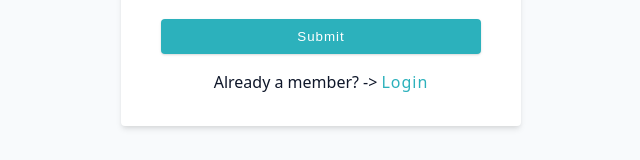
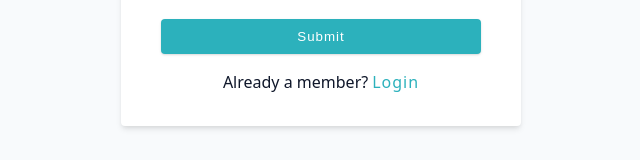
Before and after one commit to Juantrevi/Jb-Platf-BR-FE, a React (Vite) app in the folder client/: page /register in a window 1280 px wide. Shown: the part 624-784 px from the top of the page, without its empty margins (319-959 px from the left). Built offline with nearby package versions, Linux system fonts and the light colour scheme.

Commit message:
-- Code finished (Query pending) [comments]  --

```diff
--- a/client/src/pages/Register.jsx
+++ b/client/src/pages/Register.jsx
@@ -48,7 +48,7 @@ const Register = () => {
                 <SubmitBtn formBtn />
 
                     <p>
-                        Already a member? ->
+                        Already a member?
                         <Link to='/login' className='member-btn'>Login</Link>
                     </p>
             </Form>
```
